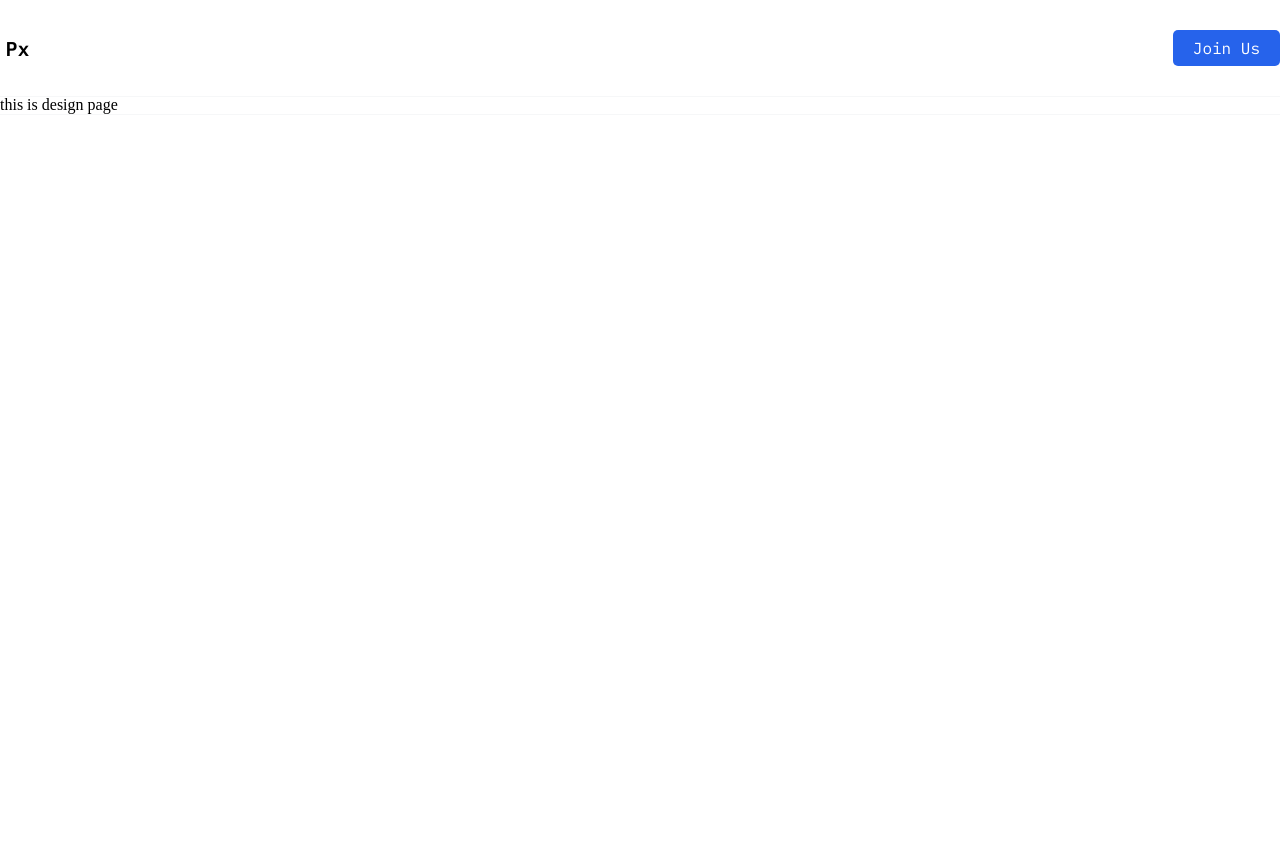
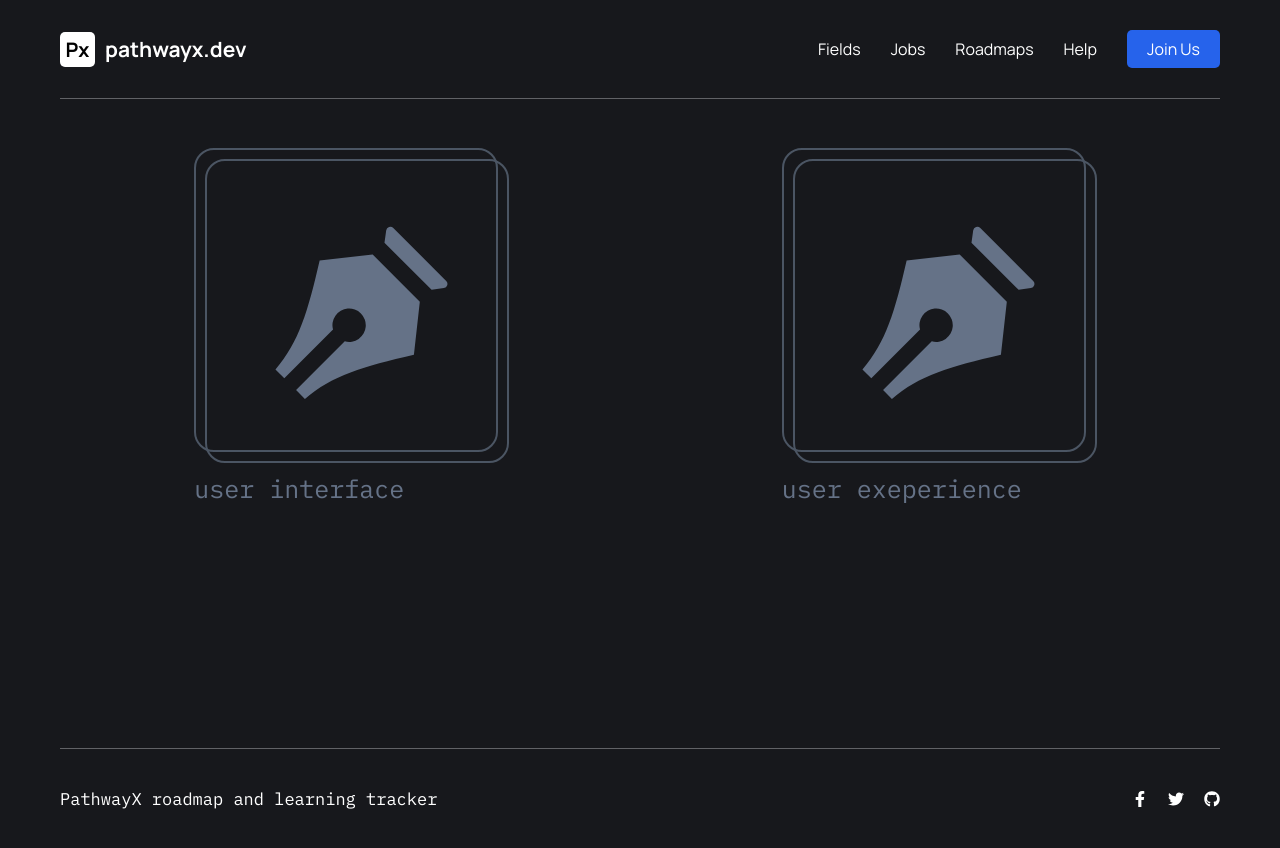
Before and after one commit to omatsola619/pathwayx-project, a Next.js app: page /design in a window 1280 px wide. Before the commit the page ends 800 px from the top, so only its background shows below. Built offline with nearby package versions, Linux system fonts and the light colour scheme.

Commit message:
pushing last commits from mac

```diff
--- a/src/components/Header.tsx
+++ b/src/components/Header.tsx
@@ -2,16 +2,17 @@ import styles from 'styles/Header.module.css'
 import {RxHamburgerMenu} from "react-icons/rx"
 import MobileMenu from './MobileMenu';
 import { useState } from 'react';
+import Link from 'next/link'
 
 function Header() {
     const [showMobileMenu, setShowMobileMenu] = useState(false)
     return (
         <div className={styles.container}>
             <div className={styles.headerItems}>
-                <div className={styles.logo}>
+                <Link href="/" className={styles.logo}>
                     <div className={styles.icon}>Px</div>
                     <div className={styles.logoText}>pathwayx.dev</div>
-                </div>
+                </Link>
                 <nav className={styles.nav}>
                     <a href="#">Fields</a>
                     <a href="#">Jobs</a>
--- a/src/components/SkillCategory.tsx
+++ b/src/components/SkillCategory.tsx
@@ -7,7 +7,7 @@ function SkillCategory({ children }: React.PropsWithChildren) {
     return (
         <div className={styles.container}>
             <Header />
-            {children}
+            <div className={styles.children}>{children}</div>
             <Footer />
         </div>
     )
--- a/src/data/DummyData.ts
+++ b/src/data/DummyData.ts
@@ -12,6 +12,7 @@ export interface DataType {
     name: string;
     icon: IconType;
     url: string;
+    cat: any;
 }
 
 export const DATA: DataType[] = [
@@ -19,30 +20,47 @@ export const DATA: DataType[] = [
         name: 'design',
         icon: RiPenNibFill,
         url: 'design',
+        cat: [
+            {
+                name: 'user interface',
+                icon: RiPenNibFill,
+                url: ''
+            },
+            {
+                name: 'user exeperience',
+                icon: RiPenNibFill,
+                url: ''
+            }
+        ]
     },
     {
         name: 'software dev',
         icon: BsCodeSlash,
         url: '',
+        cat: []
     },
     {
         name: 'data science',
         icon: BiLineChart,
         url: '',
+        cat: []
     },
     {
         name: 'cloud computing',
         icon: TbCloudComputing,
         url: '',
+        cat: []
     },
     {
         name: 'robotics',
         icon: GiVintageRobot,
         url: '',
+        cat: []
     },
     {
         name: 'cyber security',
         icon: BiShieldQuarter,
         url: '',
+        cat: []
     },
 ]
--- a/src/pages/design.tsx
+++ b/src/pages/design.tsx
@@ -1,9 +1,27 @@
+import CardItem from "components/CardItem"
 import SkillCategory from "components/SkillCategory"
+import styles from 'styles/design.module.css'
+import {DATA} from '../data/DummyData'
 
 function Design() {
+    const dataToDisplay = DATA.find((item) => item.name === 'design')
+
     return (
         <SkillCategory>
-            <div>this is design page</div>
+            <div className={styles.cards}>
+                <div className={styles.cardsSection}>
+                    {
+                        dataToDisplay!.cat.map((item: any) => {
+                            return (
+                                <div key={item.name}>
+                                    <CardItem data={item}  />
+                                </div>
+                            )
+                        })
+                    }
+                </div>
+            </div>
+
         </SkillCategory>
     )
 }
--- a/src/styles/Header.module.css
+++ b/src/styles/Header.module.css
@@ -4,22 +4,25 @@
     display: flex;
     align-items: center;
     gap: 10px;
+    text-decoration: none;
 }
 .icon{
     width: 35px;
     height: 35px;
     background-color: white;
-    font-family: 'IBM Plex Mono', monospace;
+    font-family: 'Manrope', sans-serif;
     font-weight: 700;
     font-size: 20px;
     display: flex;
     align-items: center;
     justify-content: center;
     border-radius: 5px;
+    text-decoration: none;
+    color: black;
 }
 .logoText{
     color: white;
-    font-family: 'IBM Plex Mono', monospace;
+    font-family: 'Manrope', sans-serif;
     font-size: 21px;
     font-weight: 700;
 }
@@ -27,7 +30,7 @@
     display: flex;
     align-items: center;
     gap: 30px;
-    font-family: 'IBM Plex Mono', monospace;
+    font-family: 'Manrope', sans-serif;
     font-size: 16px;
     font-weight: 400;
 }
@@ -46,7 +49,7 @@
     padding: 8px 20px;
     background-color: #2663eb;
     border-radius: 5px;
-    font-family: 'IBM Plex Mono', monospace;
+    font-family: 'Manrope', sans-serif;
 }
 .line{
     height: 0.2px;
--- a/src/styles/Home.module.css
+++ b/src/styles/Home.module.css
@@ -1,9 +1,5 @@
 .wrapper{
   padding: 0 60px;
-  background-color: #17181c;
-}
-.header{
-
   background-color: #17181c;
 }
 @media (min-width: 400px) {
@@ -26,20 +22,21 @@
   align-items: center;
   justify-content: center;
   flex-direction: column;
-  padding-top: 150px;
+  padding-top: 110px;
 }
 .heroTitle{
-  font-size: 4.5rem;
+  font-size: 5.0rem;
   color: white;
-  font-family: system-ui;
-  font-weight: 700;
+  font-family: 'Manrope', sans-serif;
+  font-weight: 800;
   width: 70%;
   text-align: center;
+  line-height: 90px;
 }
 .heroDesc{
-  padding-top: 50px;
+  padding-top: 40px;
   color: white;
-  font-family: system-ui;
+  font-family: 'Manrope', sans-serif;
   width: 50%;
   text-align: center;
   color: rgb(156 163 175/1);
@@ -58,17 +55,18 @@
   border-radius: 5px;
 }
 .actionBtn{
-  margin-top: 60px;
+  margin-top: 40px;
   width: 231px;
   height: 50px;
   background-color: #2663eb;
   color: white;
   font-size: 18px;
-  font-family: system-ui;
+  font-family: 'Manrope', sans-serif;
   border-radius: 5px;
   display: flex;
   align-items: center;
   justify-content: center;
+  text-decoration: none;
 }
 @media screen and (max-width: 375px) {
   .actionBtn {
@@ -82,7 +80,7 @@
 }
 .roadmapTitle{
   color: #a9acaf;
-  font-family: 'IBM Plex Mono', monospace;
+  font-family: 'Manrope', sans-serif;
   font-weight: 700;
   font-size: 40px;
   text-align: center;
@@ -113,7 +111,8 @@
   }
   .heroTitle{
     font-size: 4.0rem;
-    width: 90%
+    width: 90%;
+    line-height: 60px;
   }
   .heroDesc{
     font-size: 1.0rem;
--- a/src/styles/SkillCategory.module.css
+++ b/src/styles/SkillCategory.module.css
@@ -1 +1,12 @@
-.container{}
+.container{
+    padding: 0 60px;
+    background-color: #17181c;
+}
+.children{
+    min-height: 600px;
+}
+@media screen and (max-width: 768px) {
+    .container{
+        padding: 0;
+    }
+}
--- /dev/null
+++ b/src/styles/design.module.css
@@ -0,0 +1,20 @@
+.cards{
+    width: 100%;
+    margin-top: 50px;
+    margin-bottom: 100px;
+  }
+  .cardsSection{
+    display: grid;
+    grid-template-columns: repeat(auto-fit , minmax(300px, 1fr));
+    gap: 15px;
+    justify-items: center;
+  }
+
+  @media screen and (max-width: 768px) {
+    .cardsSection{
+        grid-template-columns: repeat(auto-fit , minmax(250px, 1fr));
+      }
+      .cards{
+
+      }
+  }
--- a/src/styles/globals.css
+++ b/src/styles/globals.css
@@ -1,4 +1,5 @@
 @import url('https://fonts.googleapis.com/css2?family=IBM+Plex+Mono:wght@400;500;600&display=swap');
+@import url('https://fonts.googleapis.com/css2?family=Manrope:wght@300;400;500;600;700;800&display=swap');
 
 :root {
   --max-width: 1100px;
```
Also changed, not shown: src/components/HomeComp.tsx (+4 -7 lines), src/pages/check.tsx (added, +7 -0 lines).
